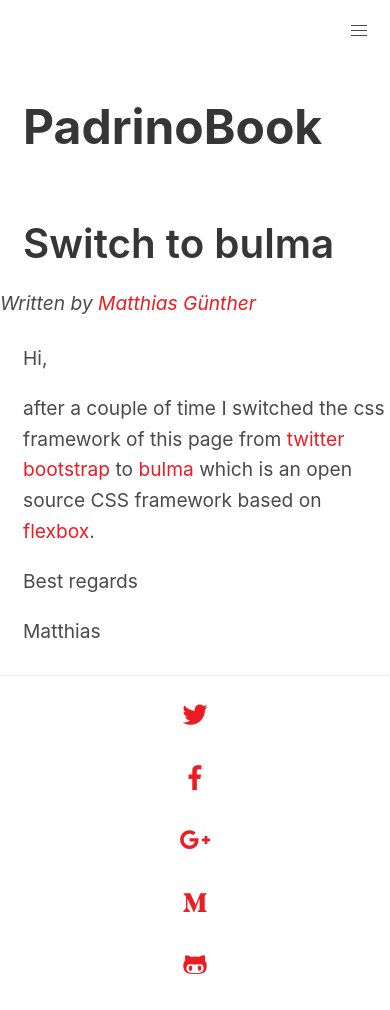
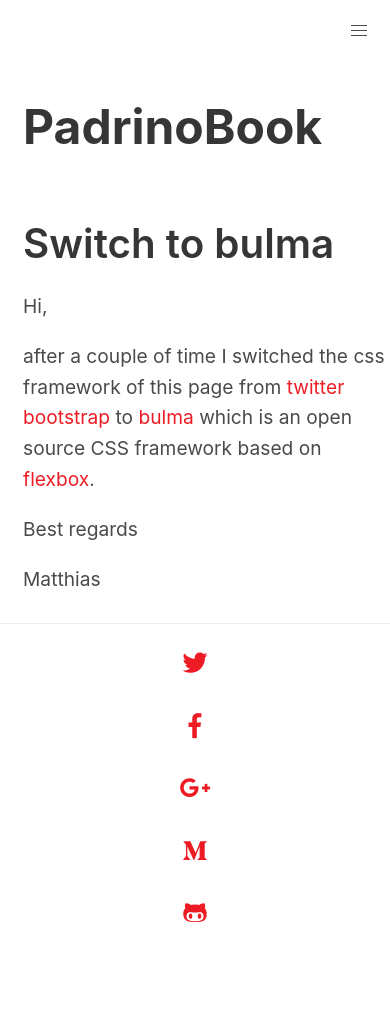
Before and after one commit to padrinobook/padrinobook.com, a Jekyll site: the page built from _posts/2018-05-04-switch-to-bulma.md, in a window 390 px wide. Built offline with Jekyll 4.4.1, drawn with Linux system fonts in a browser that asks for light colours; nearby versions of some CDN libraries; Markdown is read by kramdown in place of the engine named in the settings; comment, search, counter and statistics services are not loaded; after the commit the page ends 958 px from its top, so only the background shows below that.

Commit message:
No target blank for sharing and mobile view cleanup

```diff
--- a/_layouts/default.html
+++ b/_layouts/default.html
@@ -67,7 +67,6 @@
           </span>
         </div>
         <div id="navbarMenu" class="navbar-menu">
-
           <div class="navbar-end">
             {% if page.active == "home" %}
             <a  class="navbar-item is-active" href="/" title="Back to home of padrinobook">Home</a>
@@ -105,22 +104,22 @@
       </div>
     </nav>
 
-    <div class='social share'>
+    <div class="social share">
       <ul>
         <li>
-          <a class='fab fa-twitter-square' href='https://twitter.com/padrinobook' rel='noopener noreferrer' target='_blank' title='Follow me on Twitter'></a>
+          <a class="fab fa-twitter-square" href="https://twitter.com/padrinobook" rel="noopener noreferrer" title="Follow me on Twitter"></a>
         </li>
         <li>
-          <a class='fab fa-facebook-square' href='https://www.facebook.com/padrinobook' rel='noopener noreferrer' target='_blank' title='Follow me on Facebook'></a>
+          <a class="fab fa-facebook-square" href="https://www.facebook.com/padrinobook" rel="noopener noreferrer" title="Follow me on Facebook"></a>
         </li>
         <li>
-          <a class='fab fa-google-plus-square' href="https://plus.google.com/109249095952663676924" rel='noopener noreferrer' target='_blank' title='Follow me on Google+'></a>
+          <a class="fab fa-google-plus-square" href="https://plus.google.com/109249095952663676924" rel="noopener noreferrer" title="Follow me on Google+"></a>
         </li>
         <li>
-          <a class='fab fa-github-square' href='https://github.com/padrinobook/padrinobook' rel='noopener noreferrer' target='_blank' title='Follow me on GitHub'></a>
+          <a class="fab fa-github-square" href="https://github.com/padrinobook/padrinobook" rel="noopener noreferrer" title="Follow me on GitHub"></a>
         </li>
         <li>
-          <a class='fab fa-medium' href='https://medium.com/@padrinobook' rel='noopener noreferrer' target='_blank' title='Follow me on Medium'></a>
+          <a class="fab fa-medium" href="https://medium.com/@padrinobook" rel="noopener noreferrer" title="Follow me on Medium"></a>
         </li>
       </ul>
     </div>
--- a/_layouts/post.html
+++ b/_layouts/post.html
@@ -7,7 +7,7 @@ layout: default
     <h2>{{ page.title }}</h2>
 
     <header>
-      <div class="article-author">
+      <div class="article-author is-hidden-mobile">
         Written by <a href="https://twitter.com/wikimatze">{{ site.author }}</a>
         {% if page.update %}, updated <time>{{ page.update }}</time> {% endif %}
       </div>
--- a/css/style.css
+++ b/css/style.css
@@ -827,10 +827,6 @@ footer a.footer-mobile {
     margin-left: 0.3rem;
   }
 
-  .social {
-    display: none;
-  }
-
   .info {
     margin-left: 30px;
   }
```
